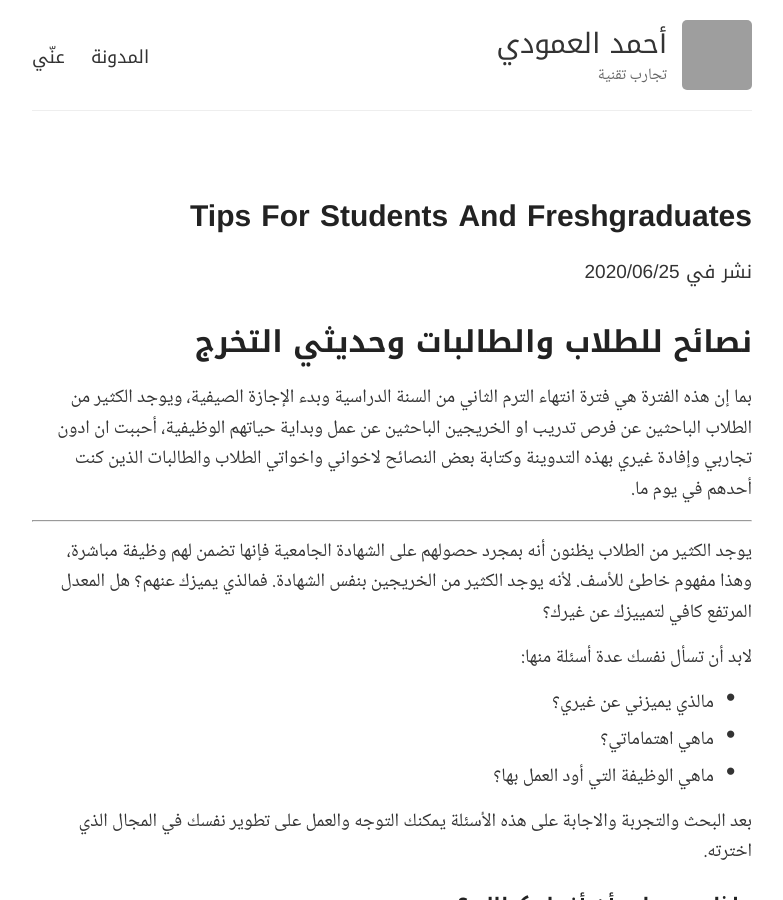
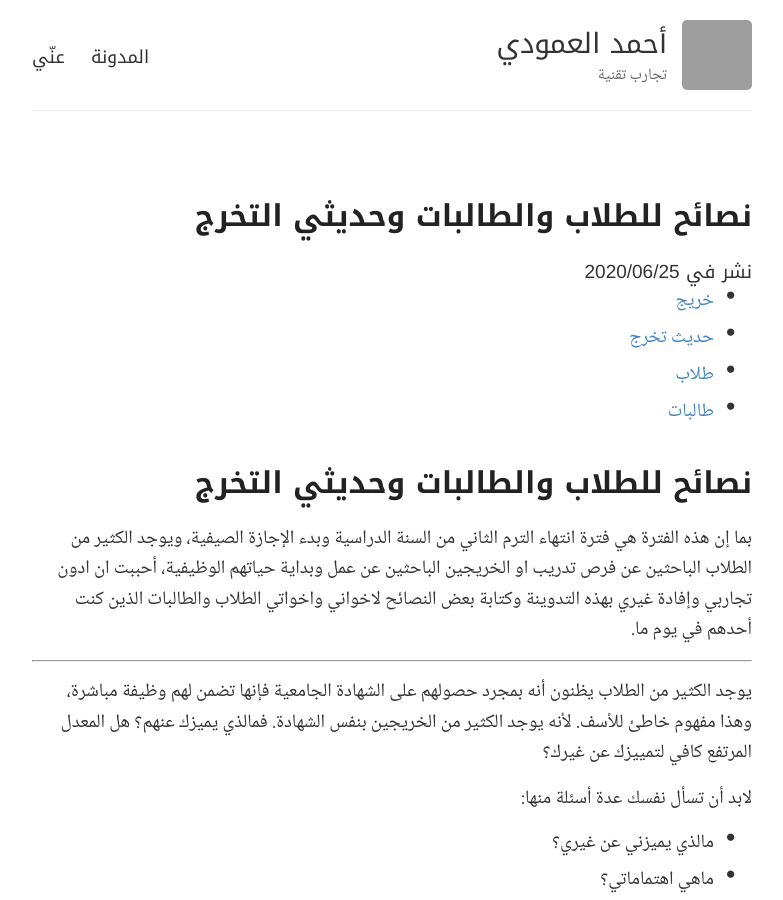
Before and after one commit to ahmadamoudi/ahmadamoudi.github.io, a Jekyll site: the page built from _posts/2020-6-25-tips-for-students-and-freshgraduates.md, in a window 1280 px wide and 900 px high. Shown: the whole window, without its empty margins (248-1031 px from the left). Built offline with Jekyll 4.4.1, drawn with Linux system fonts in a browser that asks for light colours; our own code applies the rules of GitHub Pages for plain Markdown files; comment, search, counter and statistics services are not loaded; grey boxes are pictures that could not be loaded.

Commit message:
Update 2020-6-25-tips-for-students-and-freshgraduates.md

```diff
--- a/_posts/2020-6-25-tips-for-students-and-freshgraduates.md
+++ b/_posts/2020-6-25-tips-for-students-and-freshgraduates.md
@@ -1,3 +1,9 @@
+---
+layout: post
+title: نصائح للطلاب والطالبات وحديثي التخرج
+tags: [خريج, حديث تخرج, طلاب, طالبات]
+---
+
 # نصائح للطلاب والطالبات وحديثي التخرج
 
 بما إن هذه الفترة هي فترة انتهاء الترم الثاني من السنة الدراسية وبدء الإجازة الصيفية، ويوجد الكثير من الطلاب الباحثين عن فرص تدريب او الخريجين الباحثين عن عمل وبداية حياتهم الوظيفية، أحببت ان ادون تجاربي وإفادة غيري بهذه التدوينة وكتابة بعض النصائح لاخواني واخواتي الطلاب والطالبات الذين كنت أحدهم في يوم ما.
```
